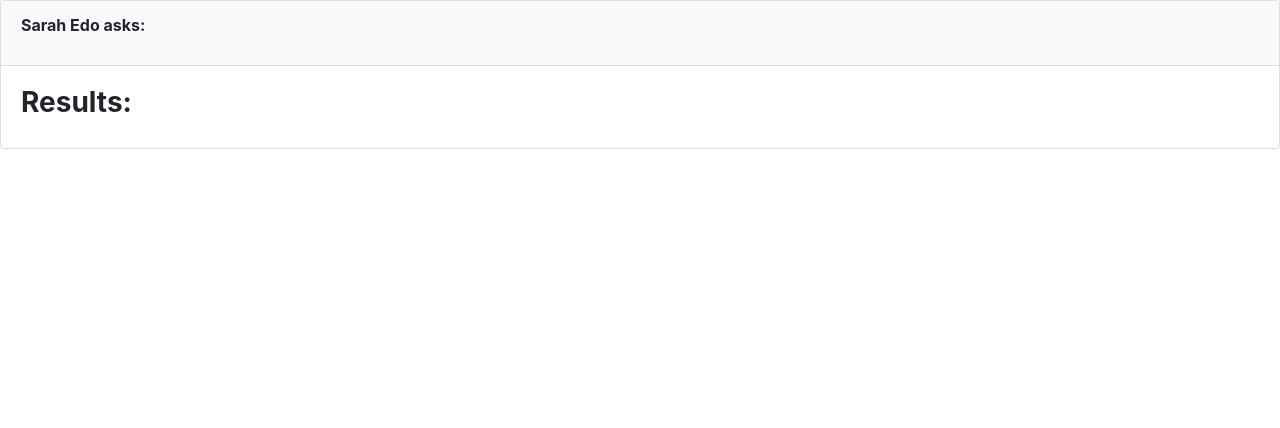
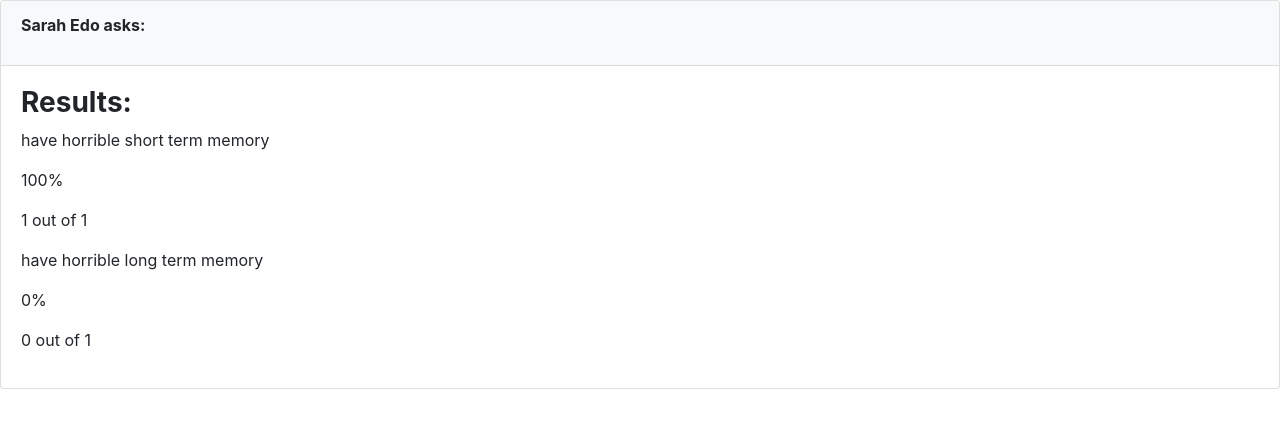
Before and after one commit to mark-quinn/udacity-nd-WouldYouRather-p2, a React (Create React App) app: page / in a window 1280 px wide. Shown: the top 428 px of the page. Built offline with nearby package versions, Linux system fonts and the light colour scheme.

Commit message:
add poll result page

```diff
--- a/src/components/PollPage.js
+++ b/src/components/PollPage.js
@@ -1,5 +1,6 @@
 import React, { Component } from "react";
 import { connect } from "react-redux";
+import PollResult from "./PollResult";
 
 class PollPage extends Component {
   state = {
@@ -23,6 +24,9 @@ class PollPage extends Component {
 
     const userAnswered = Object.keys(user.answers).includes(question.id);
 
+    const votes =
+      question.optionOne.votes.length + question.optionTwo.votes.length;
+
     return (
       <div className="card">
         <div className="card-header bg-light">
@@ -30,7 +34,11 @@ class PollPage extends Component {
         </div>
         <div className="card-body">
           {userAnswered ? (
-            <h3 className="font-weight-bold">Results:</h3>
+            <div>
+              <h3 className="font-weight-bold">Results:</h3>
+              <PollResult question={question.optionOne} totalVotes={votes} />
+              <PollResult question={question.optionTwo} totalVotes={votes} />
+            </div>
           ) : (
             <div>
               <p className="font-weight-bold">Would you rather...</p>
--- a/src/components/PollResult.js
+++ b/src/components/PollResult.js
@@ -1,7 +1,18 @@
-import React from 'react';
+import React from "react";
 
 const PollResult = (props) => {
-  <p>Show results</p>
-}
+  const { question, totalVotes } = props;
+  const text = question.text;
+  const votes = question.votes.length;
+  const percentage = votes / totalVotes * 100;
+
+  return (
+    <div>
+      <p>{text}</p>
+      <p>{percentage}%</p>
+      <p>{`${votes} out of ${totalVotes}`}</p>
+    </div>
+  )
+};
 
 export default PollResult;
```
